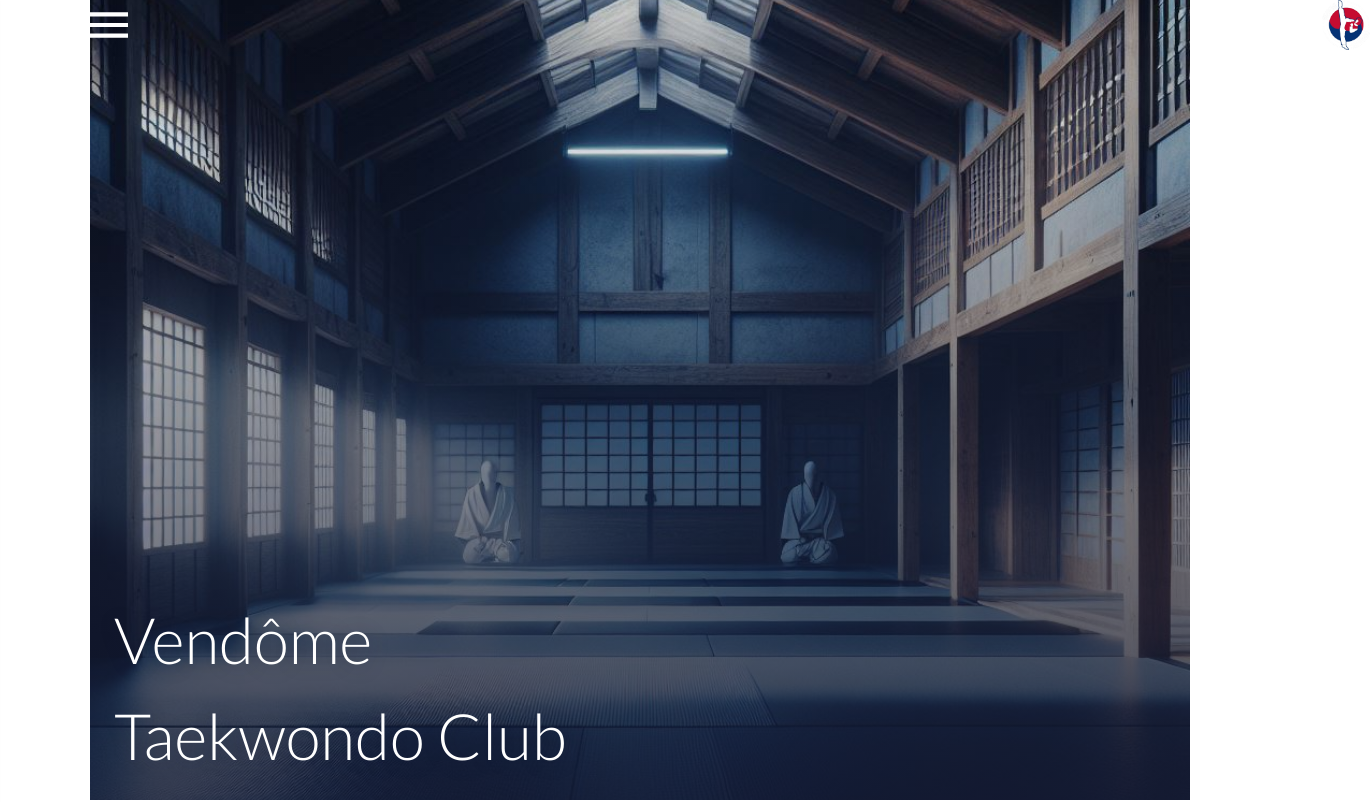
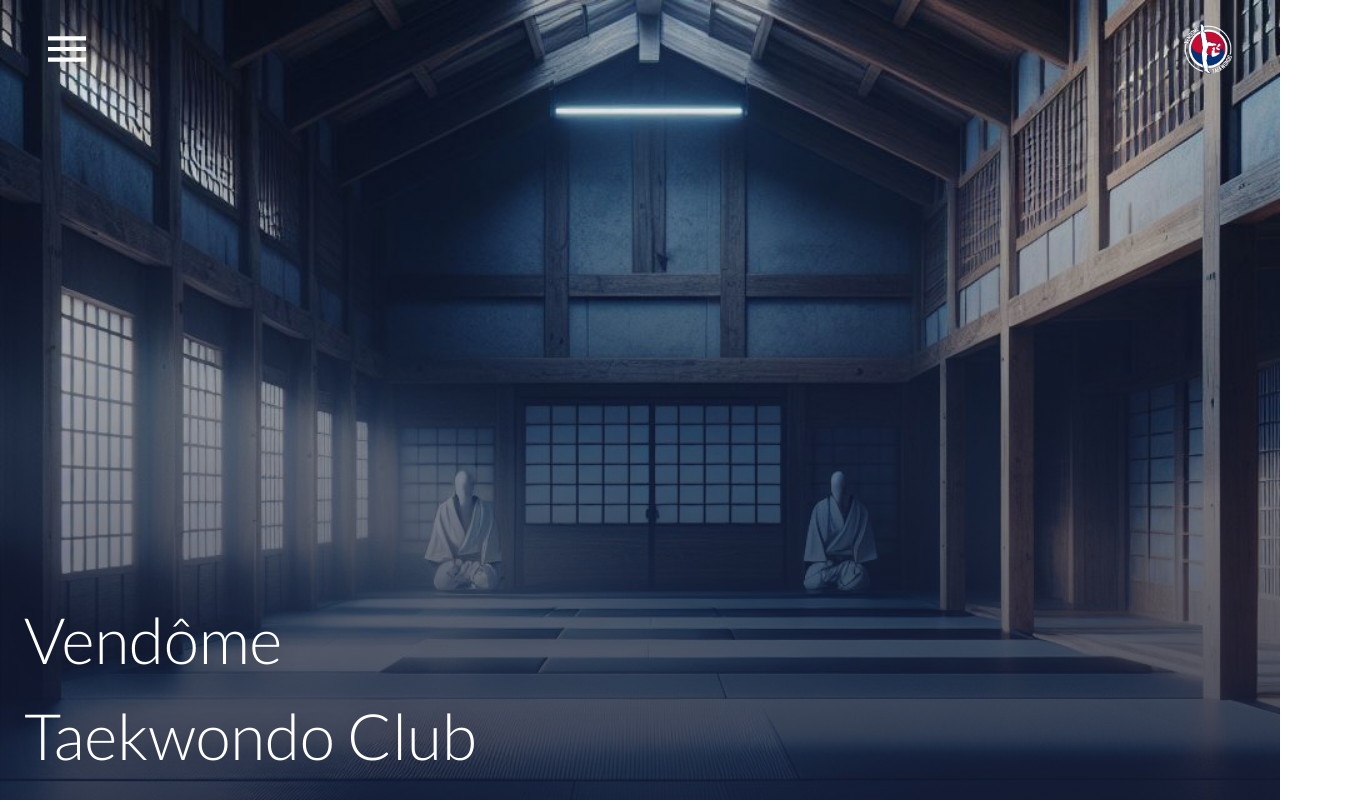
Before and after one commit to alexandre-joliet/Vendome_TKD, a Next.js app: page / in a window 1280 px wide. Shown: the top 802 px of the page, 1370 px wide, since content can reach past the window. Built offline with nearby package versions, Linux system fonts and the light colour scheme.

Commit message:
:lipstick: Update styles

```diff
--- a/app/globals.css
+++ b/app/globals.css
@@ -7,6 +7,7 @@
 
   /***** COLORS *****/
   --background-light: #ffffff;
+  --background-light-wrapper: #f8f8fe;
   --light-primary-color: #395bcf;
   --light-darkest-variation-title: #141a33;
   --light-dark-variation-text: #505673;
@@ -34,6 +35,7 @@
   --24px: calc(24rem / 16);
   --32px: 2rem;
   --40px: 2.5rem;
+  --48px: 3rem;
 
   --margin-bottom-small: 1rem;
   --margin-bottom-large: 3rem;
@@ -145,7 +147,7 @@
 
 html,
 body {
-  max-width: var(--max-width);
+  /* max-width: var(--max-width); */
   overflow-x: hidden;
   line-height: 1.5;
   -webkit-font-smoothing: antialiased;
```
